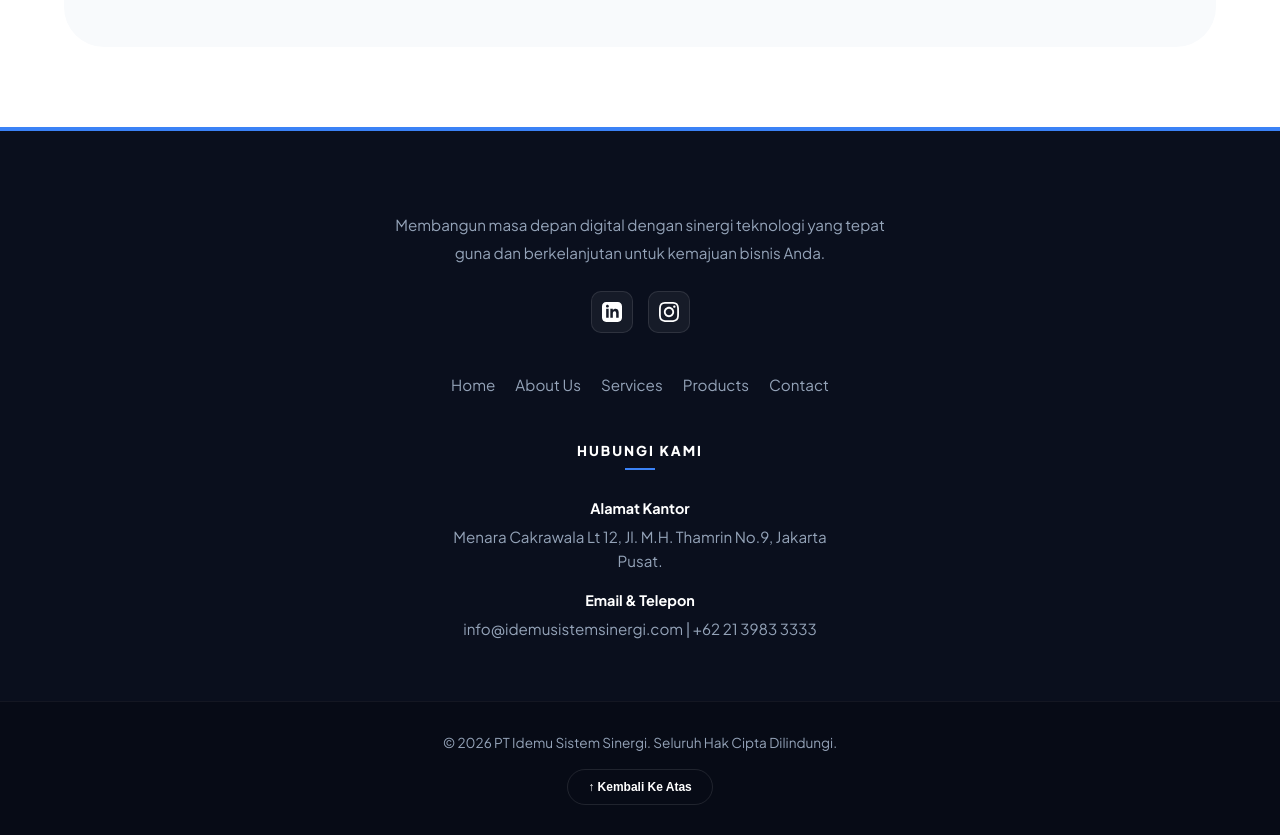
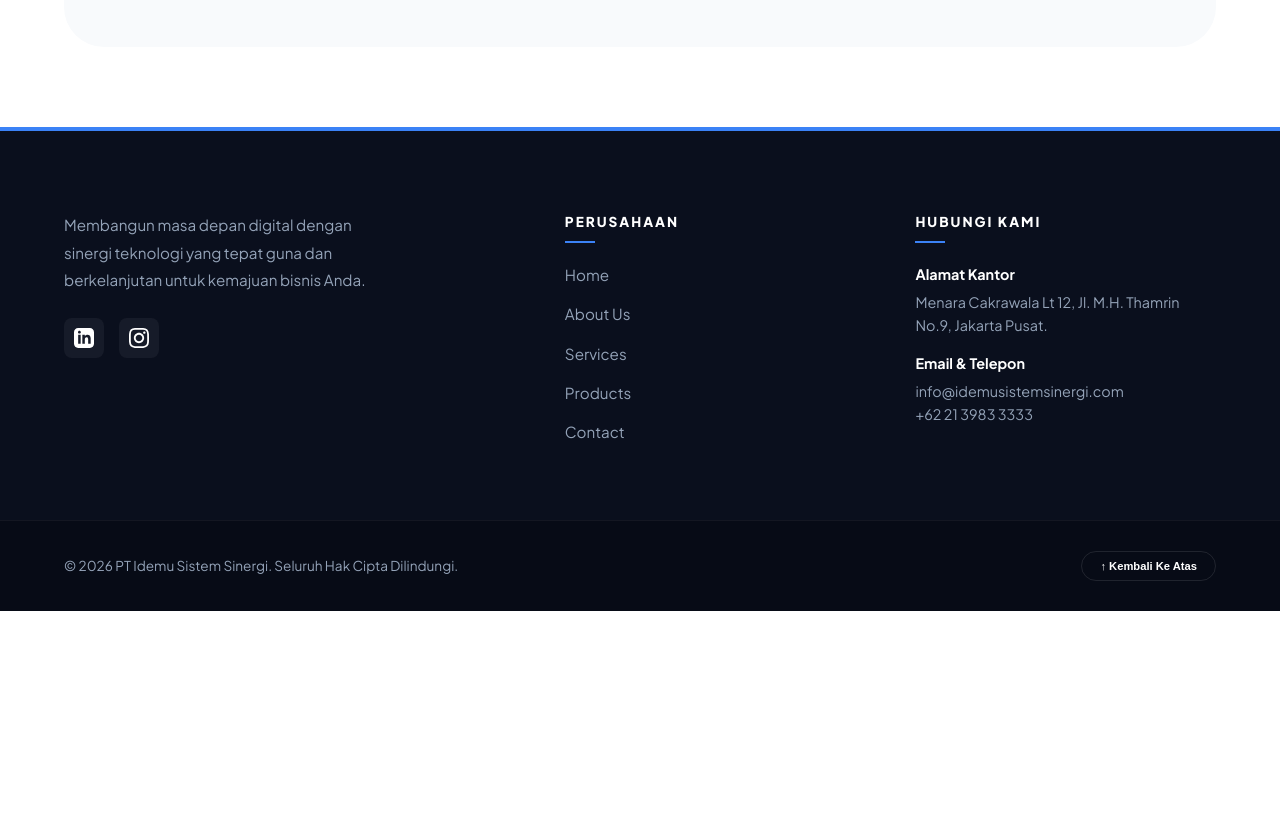
Before and after one commit to diniiayuan/idemu, a plain HTML site: page services.html in a window 1280 px wide. Shown: the part 2140-2975 px from the top of the page. After the commit the page ends 2751 px from the top, so only its background shows below. Drawn offline with Linux system fonts and the light colour scheme.

Commit message:
Update services.html

```diff
--- a/services.html
+++ b/services.html
@@ -26,7 +26,7 @@
     body { font-family: 'Plus Jakarta Sans', sans-serif; color: var(--text-main); line-height: 1.6; overflow-x: hidden; }
     .container { max-width: 1200px; margin: 0 auto; padding: 0 24px; }
 
-    /* --- Header & Navigation (Match About) --- */
+    /* --- Header & Navigation --- */
     .site-header { padding: 18px 0; position: sticky; top: 0; background: rgba(255,255,255,0.95); z-index: 1100; border-bottom: 1px solid var(--border); backdrop-filter: blur(10px); }
     .header-inner { display: flex; justify-content: space-between; align-items: center; }
     .brand { display: flex; align-items: center; gap: 14px; text-decoration: none; }
@@ -66,33 +66,24 @@
 
     .full-width-section { background: var(--bg-light); border-radius: 40px; padding: 60px 24px; margin-top: 50px; text-align: center; }
 
-    /* --- Footer (Centered Layout) --- */
-    .site-footer { background: var(--footer-bg); color: #94a3b8; padding: 80px 0 0; border-top: 4px solid var(--accent); text-align: center; }
-    .footer-main { display: flex; flex-direction: column; align-items: center; gap: 40px; margin-bottom: 60px; }
-    .footer-brand-info { max-width: 500px; display: flex; flex-direction: column; align-items: center; }
-    .footer-brand-info img { height: 65px; width: auto; object-fit: contain; margin-bottom: 20px; }
-    .footer-brand-info p { font-size: 0.95rem; line-height: 1.8; margin: 0 auto; }
-
-    .footer-title { color: #ffffff; font-size: 0.85rem; text-transform: uppercase; letter-spacing: 2px; font-weight: 800; margin-bottom: 20px; position: relative; display: inline-block; }
-    .footer-title::after { content: ''; position: absolute; left: 50%; transform: translateX(-50%); bottom: -8px; width: 30px; height: 2px; background: var(--accent); }
-
-    .footer-links { display: flex; gap: 20px; justify-content: center; flex-wrap: wrap; }
-    .footer-links a { color: #94a3b8; text-decoration: none; font-size: 0.95rem; transition: var(--transition); }
-    .footer-links a:hover { color: var(--white); }
-
-    .footer-contact { max-width: 400px; }
-    .footer-contact b { color: #fff; display: block; font-size: 0.9rem; margin: 15px 0 5px; }
-    .footer-contact span { display: block; font-size: 0.95rem; }
-
-    .social-wrapper { margin-top: 25px; display: flex; gap: 15px; justify-content: center; }
-    .social-btn { width: 42px; height: 42px; background: rgba(255,255,255,0.05); border-radius: 10px; display: flex; align-items: center; justify-content: center; color: #fff; text-decoration: none; transition: var(--transition); border: 1px solid rgba(255,255,255,0.1); }
-    .social-btn:hover { background: var(--accent); border-color: var(--accent); transform: translateY(-3px); }
+    /* --- Footer (Sesuai dengan File About) --- */
+    .site-footer { background: var(--footer-bg); color: #94a3b8; padding: 80px 0 0; border-top: 4px solid var(--accent); text-align: left; }
+    .footer-main { display: grid; grid-template-columns: 1.5fr 1fr 1fr; gap: 50px; margin-bottom: 60px; }
+    .footer-brand-info p { font-size: 0.95rem; line-height: 1.8; max-width: 320px; }
+    .footer-title { color: #ffffff; font-size: 0.85rem; text-transform: uppercase; letter-spacing: 2px; font-weight: 800; margin-bottom: 30px; position: relative; }
+    .footer-title::after { content: ''; position: absolute; left: 0; bottom: -10px; width: 30px; height: 2px; background: var(--accent); }
+    .footer-links a { display: block; color: #94a3b8; text-decoration: none; margin-bottom: 15px; font-size: 0.95rem; transition: var(--transition); width: fit-content; }
+    .footer-links a:hover { color: var(--white); transform: translateX(8px); }
+    .footer-contact b { color: #fff; display: block; font-size: 0.9rem; margin-bottom: 5px; margin-top: 15px; }
+    .footer-contact span { font-size: 0.9rem; display: block; line-height: 1.6; }
+    .social-wrapper { margin-top: 25px; display: flex; gap: 15px; }
+    .social-btn { width: 40px; height: 40px; background: rgba(255,255,255,0.05); border-radius: 8px; display: flex; align-items: center; justify-content: center; color: #fff; text-decoration: none; transition: var(--transition); }
     .social-btn svg { width: 20px; height: 20px; fill: currentColor; }
+    .social-btn:hover { background: var(--accent); transform: translateY(-5px); }
 
     .footer-bottom { background: #070b16; padding: 30px 0; border-top: 1px solid rgba(255,255,255,0.05); }
-    .bottom-inner { display: flex; justify-content: center; flex-direction: column; align-items: center; gap: 15px; font-size: 0.85rem; }
-    .scroll-top { background: none; border: 1px solid rgba(255,255,255,0.1); color: #fff; padding: 10px 20px; border-radius: 50px; cursor: pointer; font-size: 0.75rem; font-weight: 700; transition: var(--transition); }
-    .scroll-top:hover { background: var(--white); color: var(--dark); }
+    .bottom-inner { display: flex; justify-content: space-between; align-items: center; font-size: 0.85rem; }
+    .scroll-top { background: none; border: 1px solid rgba(255,255,255,0.1); color: #fff; padding: 8px 18px; border-radius: 50px; cursor: pointer; font-size: 0.7rem; font-weight: 700; transition: var(--transition); }
 
     /* --- RESPONSIVE MOBILE --- */
     @media (max-width: 992px) {
@@ -103,14 +94,18 @@
         box-shadow: 0 10px 30px rgba(0,0,0,0.1); align-items: flex-start; z-index: 1000;
       }
       .site-nav.active { left: 0; }
-      .site-nav .btn { width: 100%; margin-top: 20px; }
       .vimi-container { grid-template-columns: repeat(2, 1fr); gap: 20px; }
+      .footer-main { grid-template-columns: 1fr; text-align: center; gap: 40px; }
+      .footer-brand-info p { max-width: 100%; margin: 0 auto; }
+      .footer-title::after { left: 50%; transform: translateX(-50%); }
+      .footer-links a { margin: 0 auto 15px; }
+      .social-wrapper { justify-content: center; }
+      .bottom-inner { flex-direction: column; gap: 20px; }
     }
 
     @media (max-width: 600px) {
       .vimi-container { grid-template-columns: 1fr; }
       h1 { font-size: 1.8rem; }
-      .footer-links { gap: 15px; }
     }
   </style>
 </head>
@@ -126,7 +121,7 @@
         </div>
       </a>
 
-      <button class="menu-toggle" id="menuToggle" aria-label="Toggle Menu">
+      <button class="menu-toggle" id="menuToggle">
         <span></span>
         <span></span>
         <span></span>
@@ -236,6 +231,7 @@
         </div>
 
         <div class="footer-links">
+          <h4 class="footer-title">Perusahaan</h4>
           <a href="index.html">Home</a>
           <a href="about.html">About Us</a>
           <a href="services.html">Services</a>
@@ -248,7 +244,8 @@
           <b>Alamat Kantor</b>
           <span>Menara Cakrawala Lt 12, Jl. M.H. Thamrin No.9, Jakarta Pusat.</span>
           <b>Email & Telepon</b>
-          <span>info@idemusistemsinergi.com | +62 21 3983 3333</span>
+          <span>info@idemusistemsinergi.com</span>
+          <span>+62 21 3983 3333</span>
         </div>
       </div>
     </div>
```
